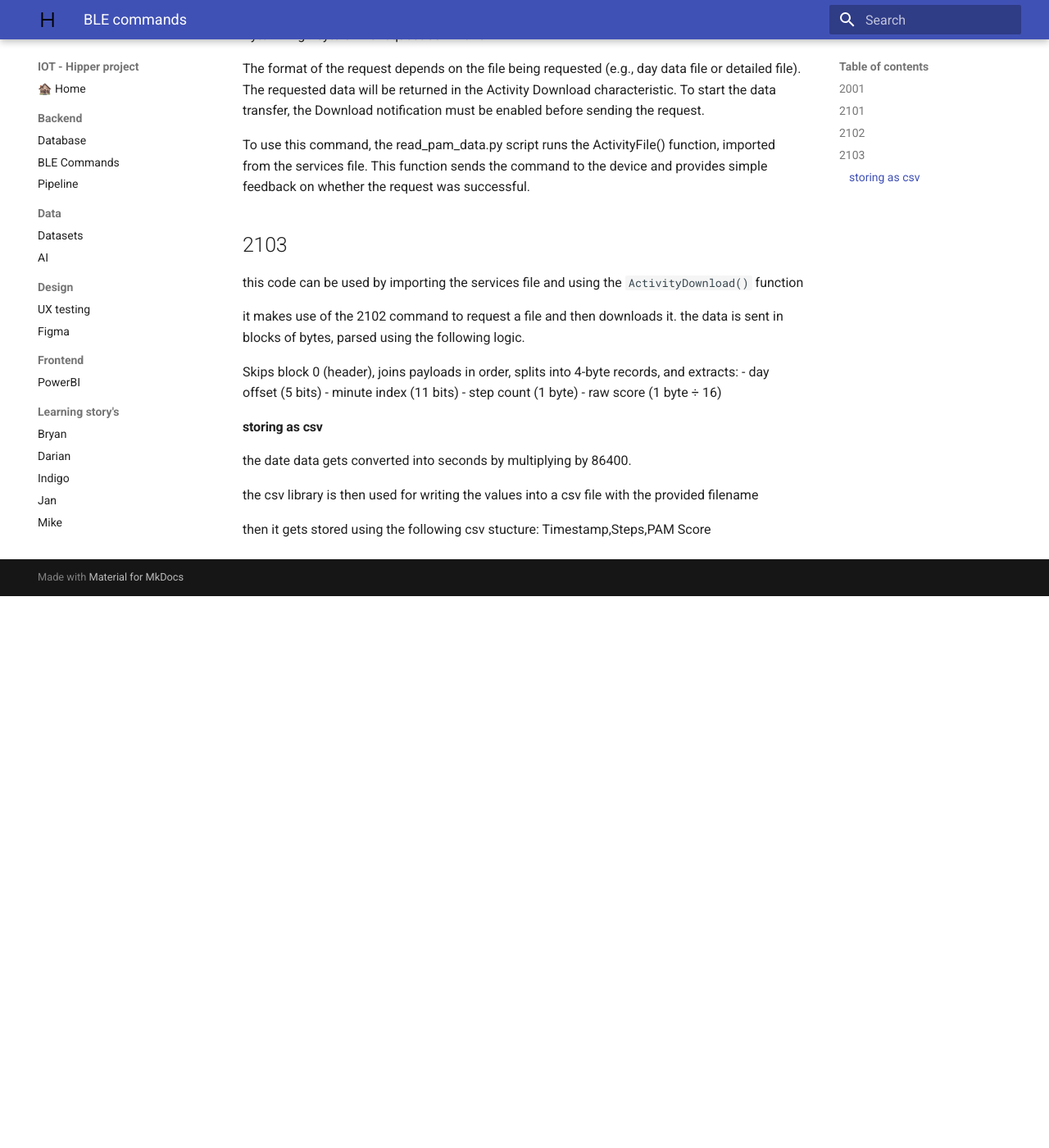
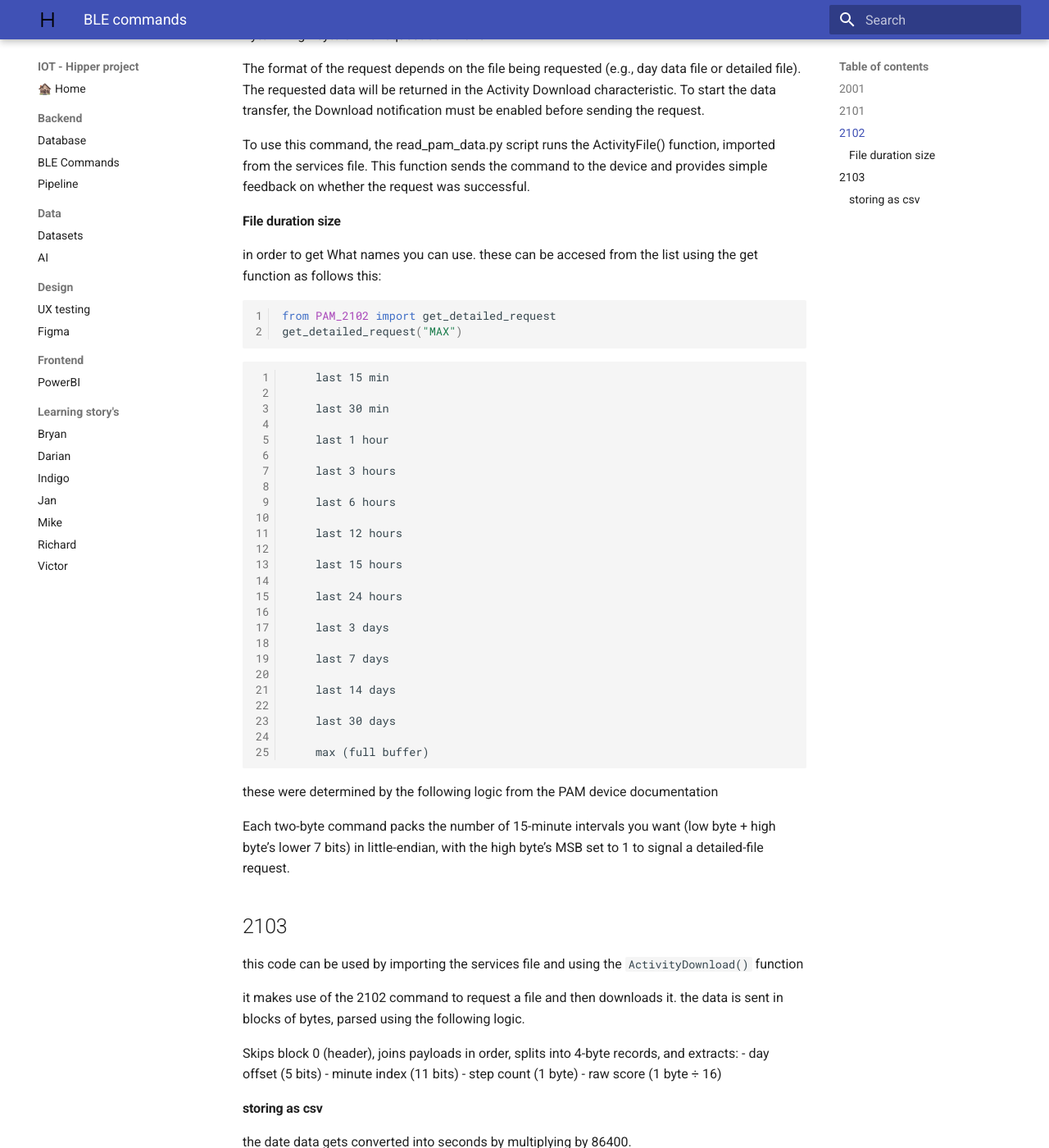
Before and after one commit to Vic-Warden/Digital-Life-Hipper-Monitoring, an MkDocs documentation site: the page built from docs/backend/bleCommands.md, in a window 1280 px wide and 1400 px high, scrolled down 1402 px. Shown: the whole window at 82% size. Built offline with MkDocs 1.6.1 and Material for MkDocs 9.7.7, drawn with Linux system fonts in a browser that asks for light colours; before the commit the page ends 2129 px from its top, so only the background shows below that.

Commit message:
added the ble commands

`````diff
--- a/docs/backend/bleCommands.md
+++ b/docs/backend/bleCommands.md
@@ -50,6 +50,48 @@
 imported from the services file. This function sends the command to the device and provides
 simple feedback on whether the request was successful.
 
+#### File duration size
+in order to get
+What names you can use.
+these can be accesed from the list using the get function as follows this:
+````python
+from PAM_2102 import get_detailed_request
+get_detailed_request("MAX")
+````
+
+
+````
+    last 15 min
+
+    last 30 min
+
+    last 1 hour
+
+    last 3 hours
+
+    last 6 hours
+
+    last 12 hours
+
+    last 15 hours
+
+    last 24 hours
+
+    last 3 days
+
+    last 7 days
+
+    last 14 days
+
+    last 30 days
+
+    max (full buffer)
+````
+these were determined by the following logic from the PAM device documentation
+
+Each two-byte command packs the number of 15-minute intervals you want (low byte + high byte’s lower 7 bits) in little-endian,
+with the high byte’s MSB set to 1 to signal a detailed-file request.
+
 ## 2103
 
 this code can be used by importing the services file and using the ````ActivityDownload()```` function
`````
Also changed, not shown: 3 other files.
